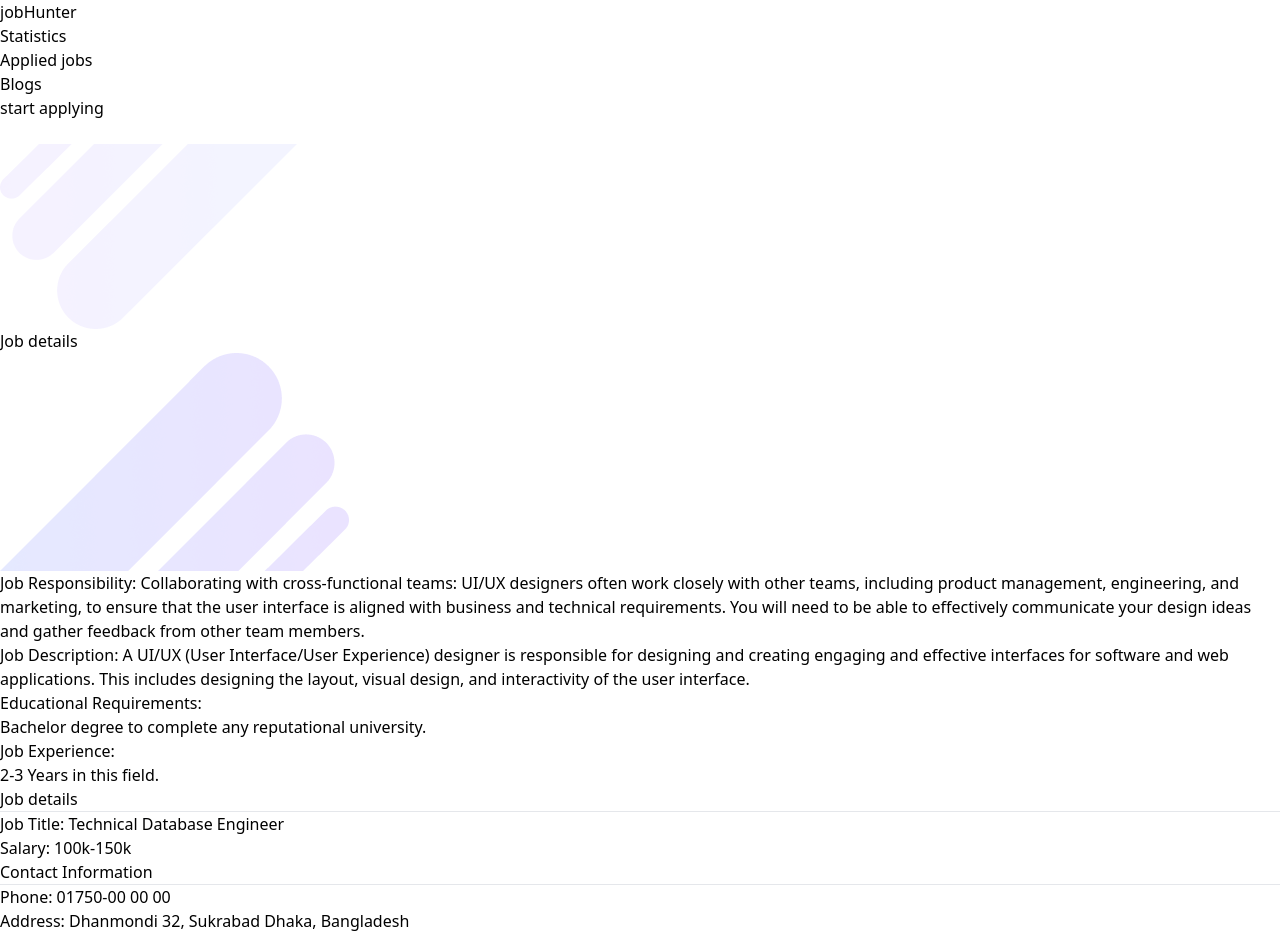
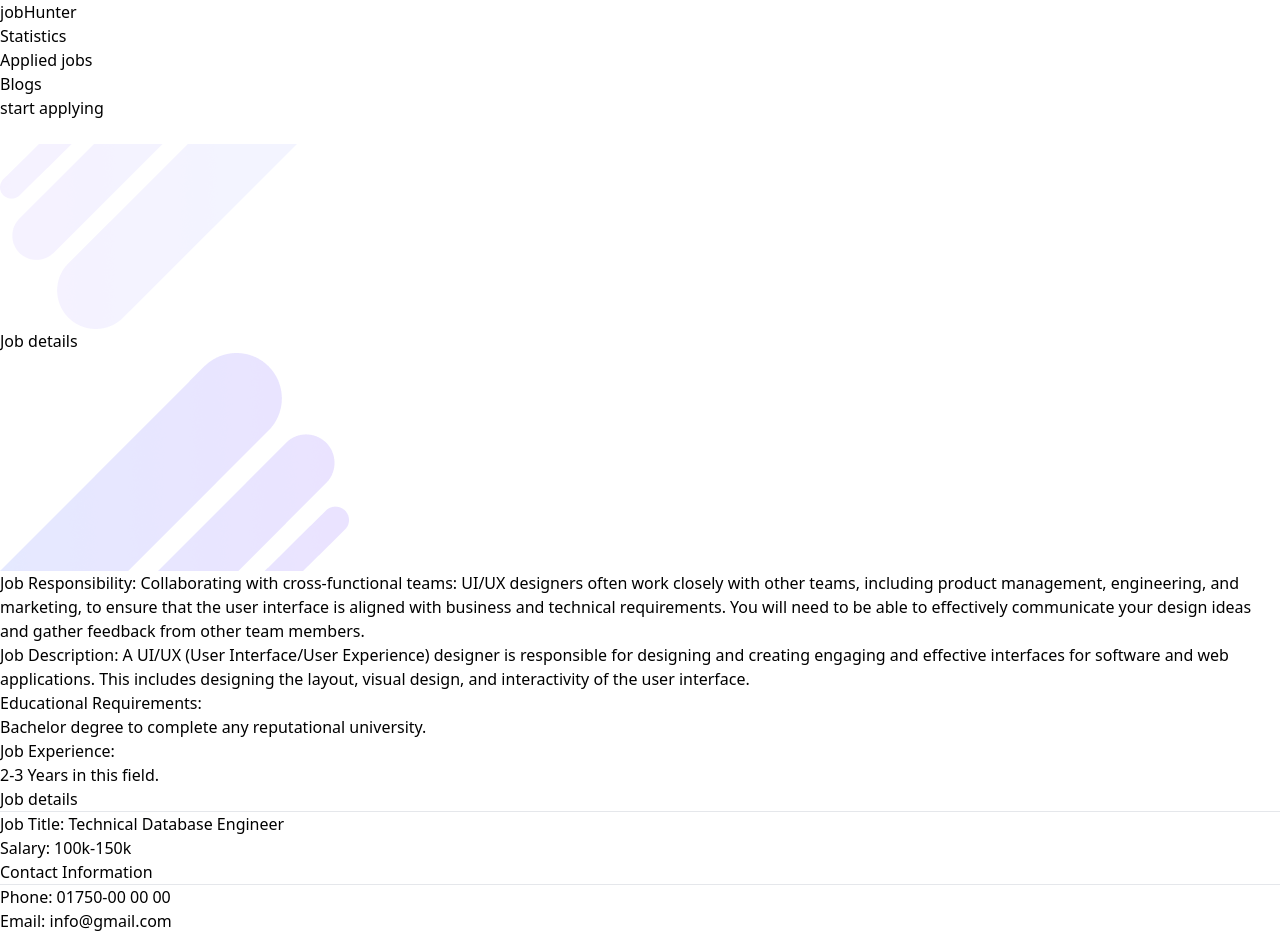
Before and after one commit to mustafijul/Assignment-09, a React (Vite) app: page /job/1 in a window 1280 px wide. Built offline with nearby package versions, Linux system fonts and the light colour scheme.

Commit message:
job  email seciton done

```diff
--- a/src/Statistics.jsx
+++ b/src/Statistics.jsx
@@ -81,12 +81,12 @@ const Statistics = () => {
           ) : (
             <p>Phone: null</p>
           )}
-         {/* job information section done */}
           {jobs.contact_information ? (
-            <p>Address: {jobs.contact_information.address}</p>
+            <p>Email: {jobs.contact_information.email}</p>
           ) : (
-            <p>Address: null</p>
+            <p>Email: null</p>
           )}
+       {/* job email information  */}
         </div>
       </div>
     </>
```
